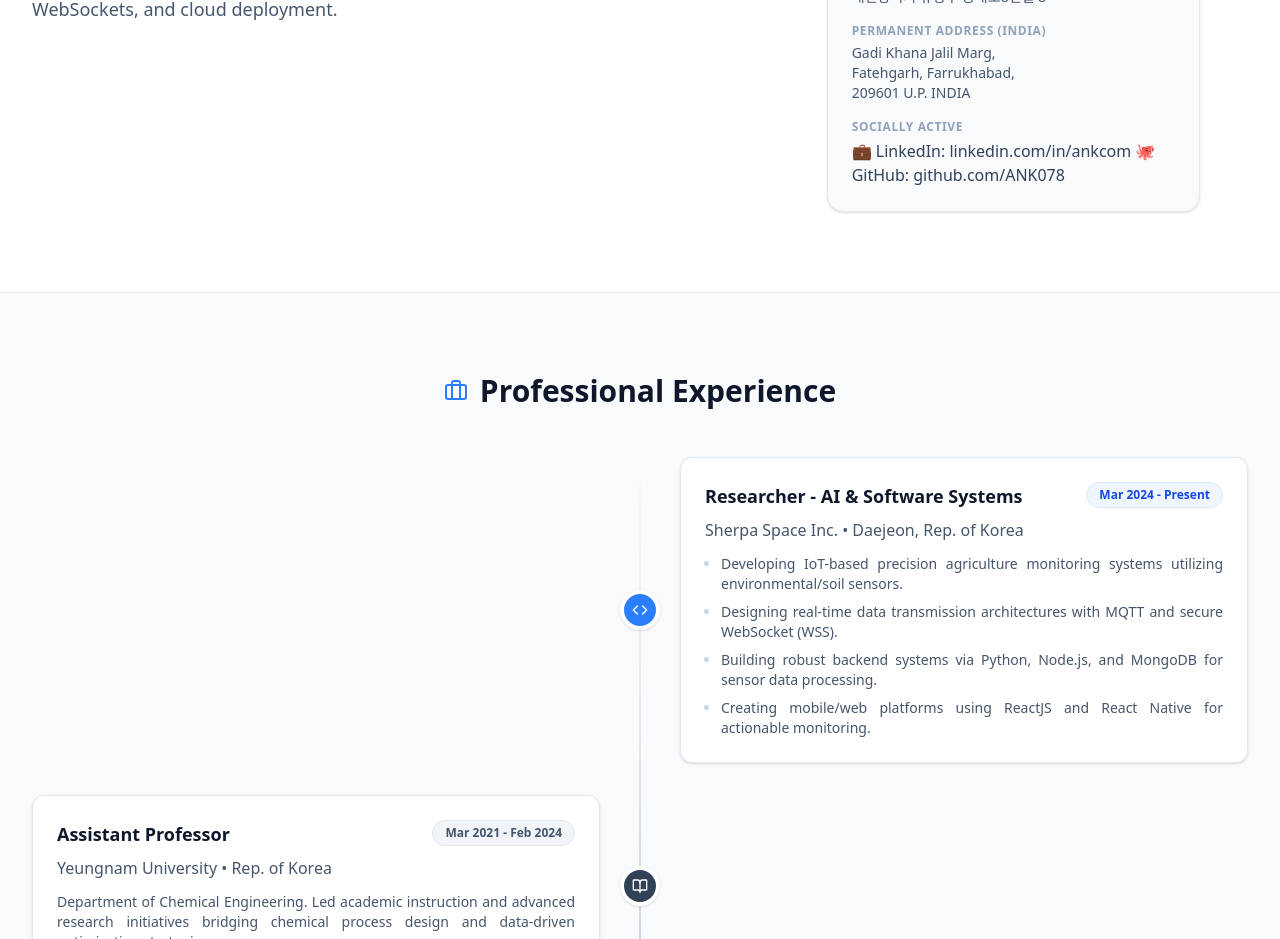
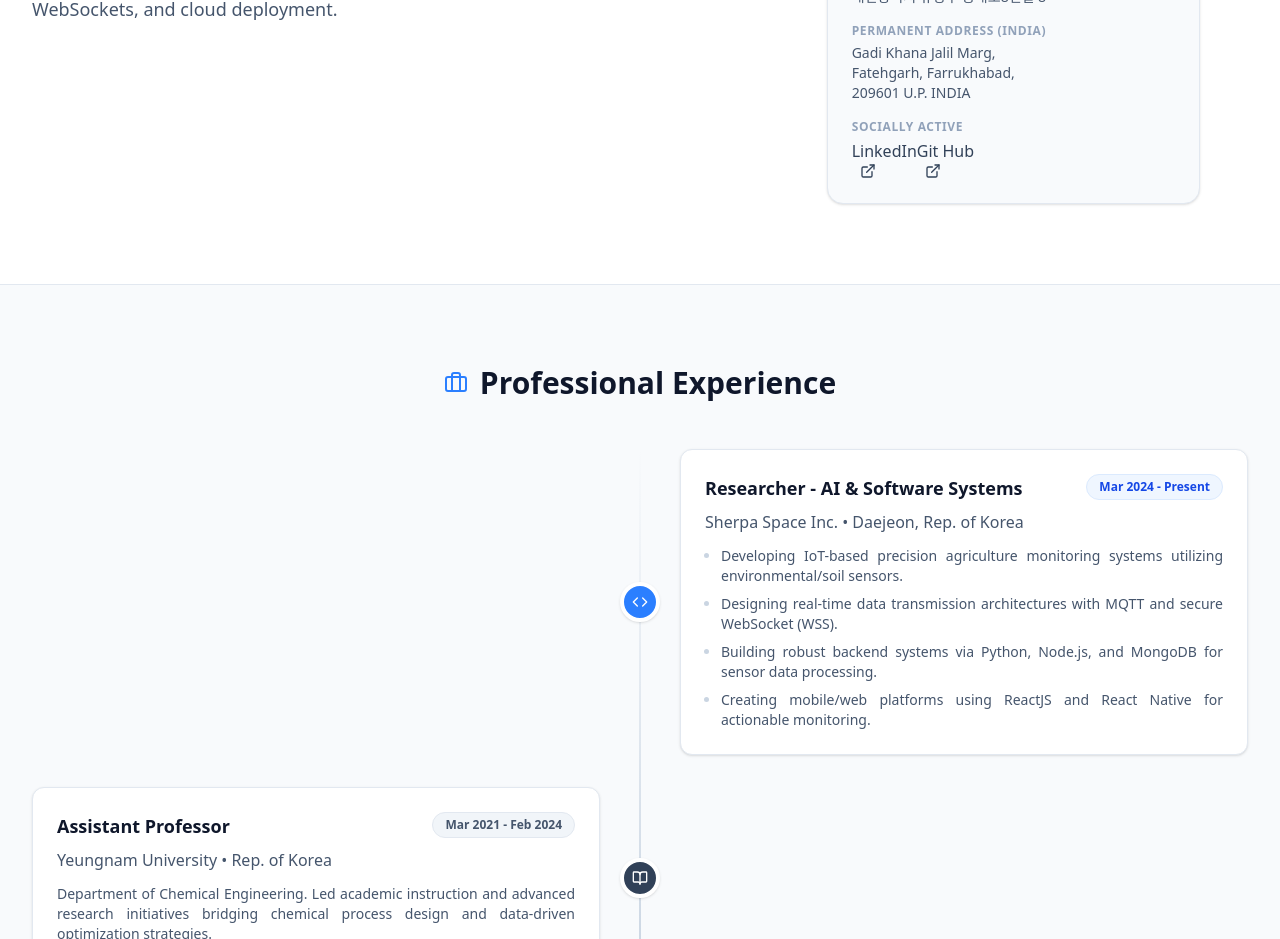
Before and after one commit to ANK078/alam-portfolio, a React (Vite) app: page / in a window 1280 px wide. Shown: the part 1140-2079 px from the top of the page. Built offline with nearby package versions, Linux system fonts and the light colour scheme; the HTML template or start-up script is replaced by a standard one.

Commit message:
Convert social links to anchor tags
Updated LinkedIn and GitHub links to use anchor tags with external links.

```diff
--- a/src/App.jsx
+++ b/src/App.jsx
@@ -275,8 +275,23 @@ const Portfolio = () => {
                       Socially Active
                     </p>
                     <p className="text-slate-700 font-medium flex items-center">
-                      💼 LinkedIn: linkedin.com/in/ankcom
-                      🐙 GitHub: github.com/ANK078
+                      <a
+                        href="https://linkedin.com/in/ankcom"
+                        target="_blank"
+                        rel="noreferrer"
+                      >
+                        LinkedIn
+                        <ExternalLink className="ml-2 h-4 w-4" />
+                      </a>
+
+                      <a
+                        href="https://github.com/ANK078"
+                        target="_blank"
+                        rel="noreferrer"
+                      >
+                        Git Hub
+                        <ExternalLink className="ml-2 h-4 w-4" />
+                      </a>
                     </p>
                   </div>
                 </div>
```
